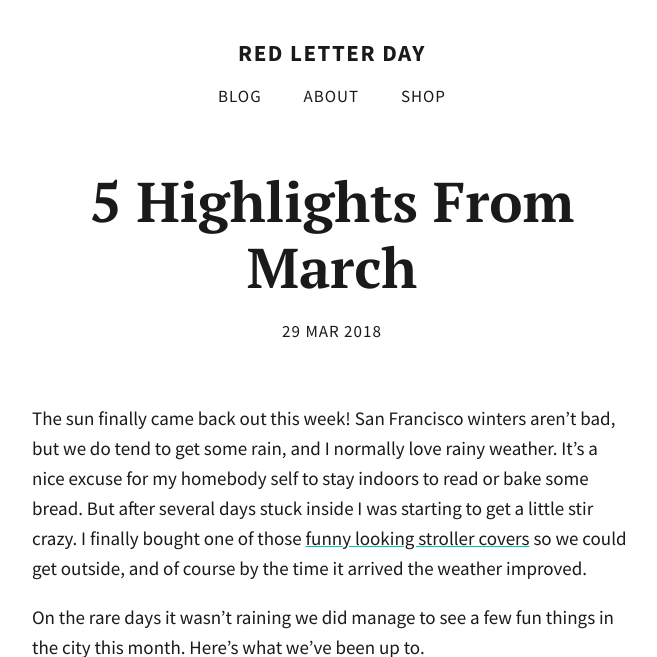
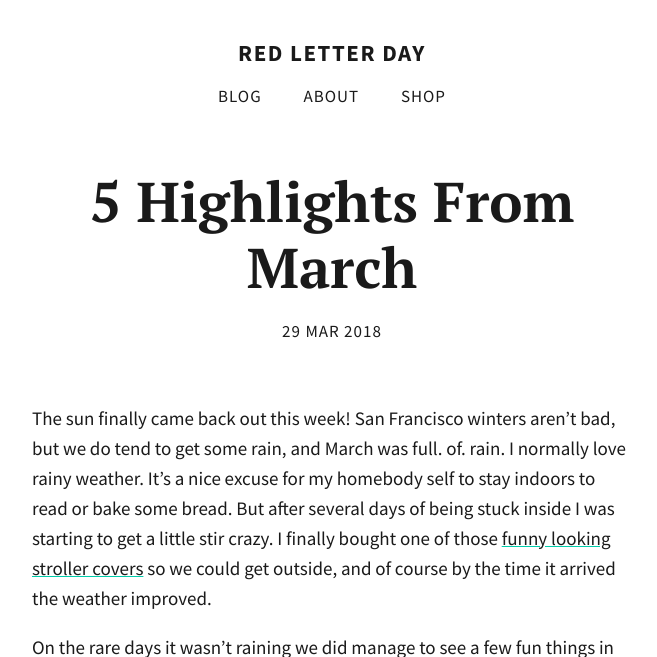
Before and after one commit to totiffany/totiffany.github.io, a Jekyll site: the page built from _posts/2018-03-29-5-Highlights-From-March.md, in a window 1280 px wide and 900 px high, cut to the strip 0-657 px from the top of the window. Shown: the whole strip, without its empty margins (308-965 px from the left). Built offline with Jekyll 4.4.1, drawn with Linux system fonts in a browser that asks for light colours; our own code applies the rules of GitHub Pages for plain Markdown files; comment, search, counter and statistics services are not loaded.

Commit message:
Update 2018-03-29-5-Highlights-From-March.md

```diff
--- a/_posts/2018-03-29-5-Highlights-From-March.md
+++ b/_posts/2018-03-29-5-Highlights-From-March.md
@@ -2,7 +2,7 @@
 published: true
 image: haas-lilienthal-house.jpg
 ---
-The sun finally came back out this week! San Francisco winters aren’t bad, but we do tend to get some rain, and  I normally love rainy weather. It’s a nice excuse for my homebody self to stay indoors to read or bake some bread. But after several days stuck inside I was starting to get a little stir crazy. I finally bought one of those [funny looking stroller covers](https://www.amazon.com/gp/product/B003N64Z7W/ref=as_li_tl?ie=UTF8&camp=1789&creative=9325&creativeASIN=B003N64Z7W&linkCode=as2&tag=redletterda04-20&linkId=71d721691058dd47edc95c5eaa58407c) so we could get outside, and of course by the time it arrived the weather improved.
+The sun finally came back out this week! San Francisco winters aren’t bad, but we do tend to get some rain, and March was full. of. rain. I normally love rainy weather. It’s a nice excuse for my homebody self to stay indoors to read or bake some bread. But after several days of being stuck inside I was starting to get a little stir crazy. I finally bought one of those [funny looking stroller covers](https://www.amazon.com/gp/product/B003N64Z7W/ref=as_li_tl?ie=UTF8&camp=1789&creative=9325&creativeASIN=B003N64Z7W&linkCode=as2&tag=redletterda04-20&linkId=71d721691058dd47edc95c5eaa58407c) so we could get outside, and of course by the time it arrived the weather improved.
 
 On the rare days it wasn't raining we did manage to see a few fun things in the city this month. Here's what we've been up to.
 
```
